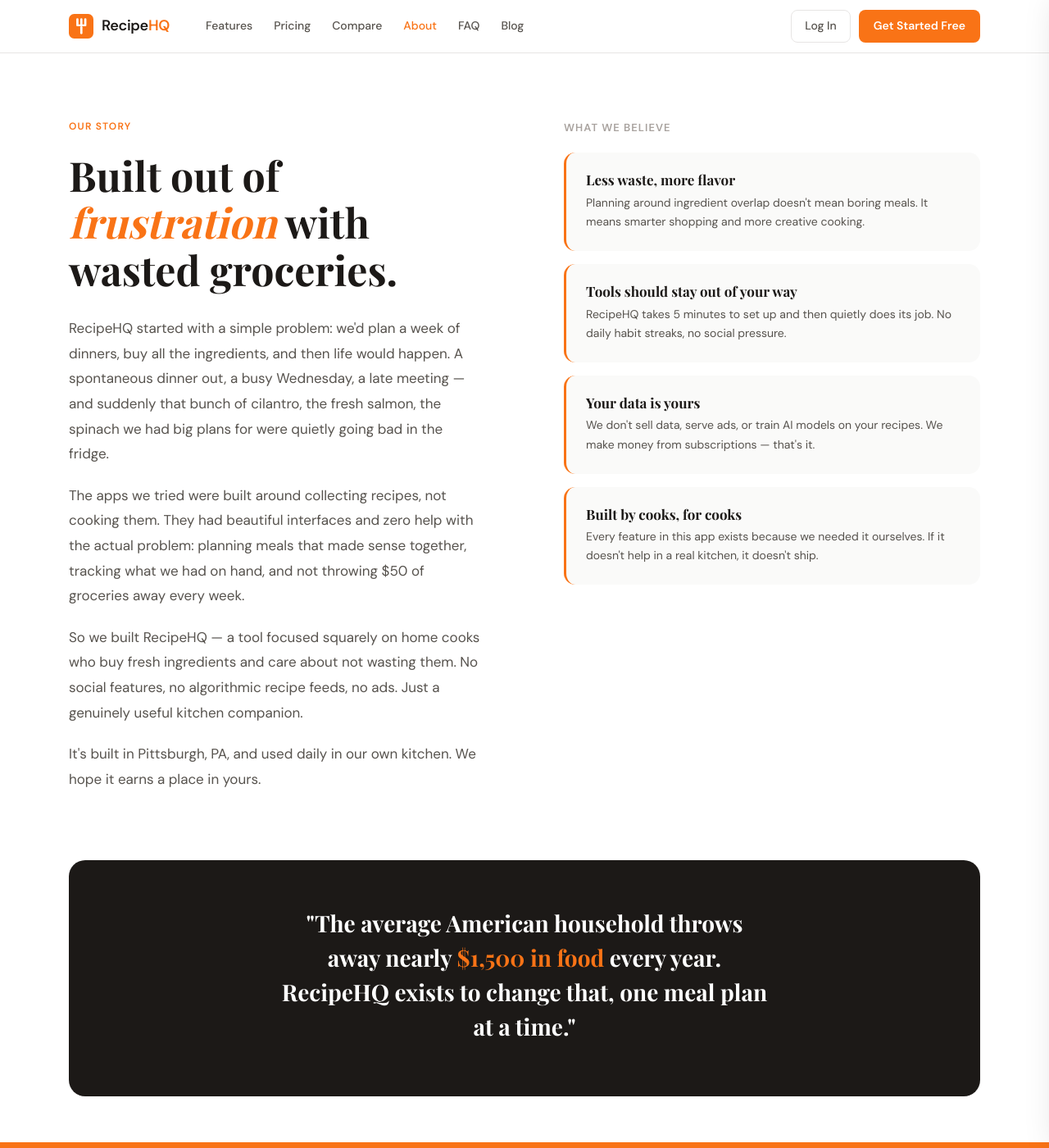
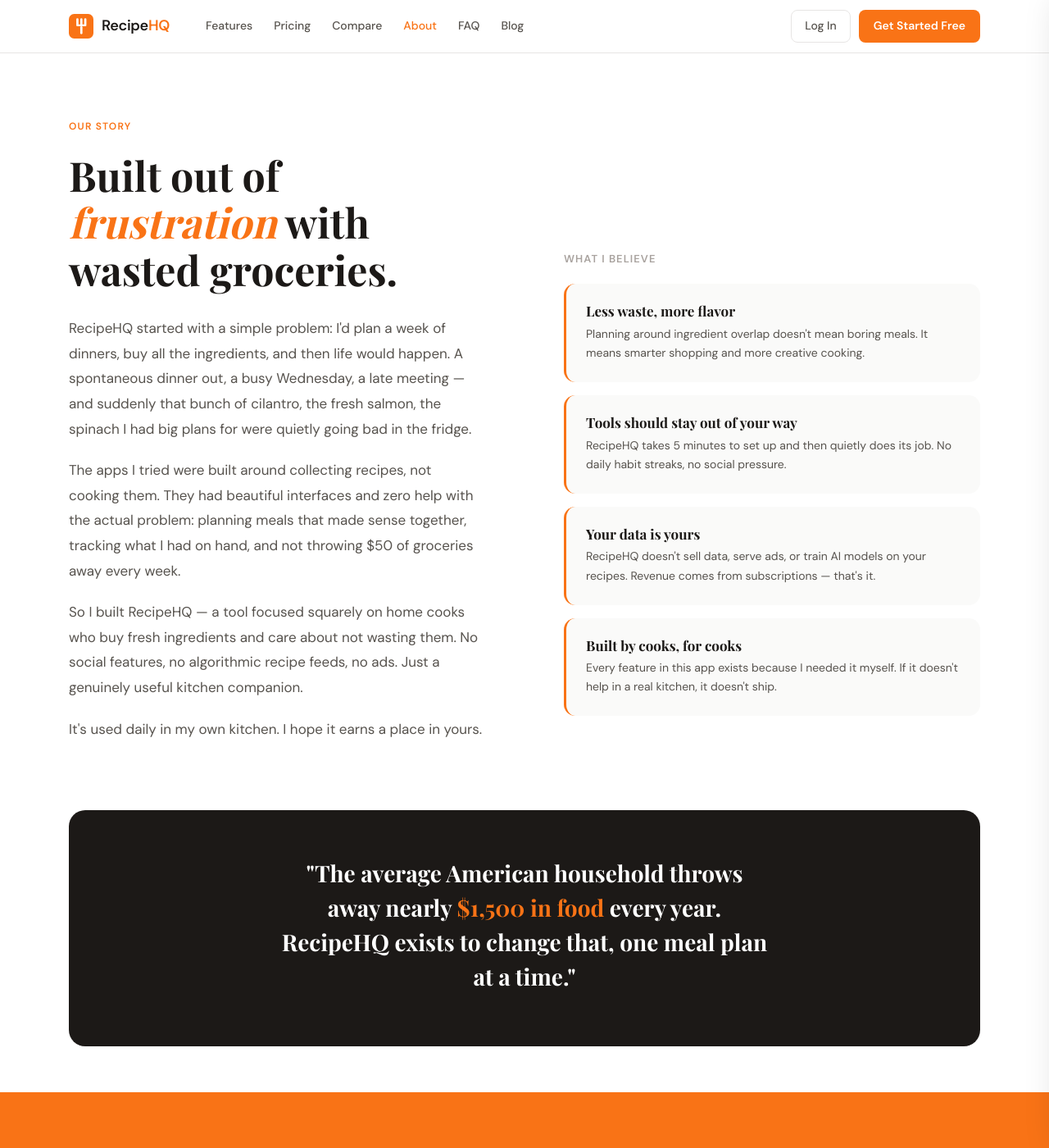
Before and after one commit to bgerlach463/recipehq-site, a Jekyll site: the page built from about/index.html, in a window 1280 px wide and 1400 px high. Shown: the whole window at 82% size. Built offline with Jekyll 4.4.1, drawn with Linux system fonts in a browser that asks for light colours.

Commit message:
Update marketing site with new features + about page fixes
Hero: Replace unverified stats ($38 savings, 30% waste) with feature pillars (Shop Smart / Waste Less / AI-Powered).

Features page: Add Smart Quantities (Premium), Mark as Cooked (Premium), Pantry Photo Scan (Max), Smart Meal Pairing (Max). Update Plan My Week copy.

Pricing page: Add Smart Quantities + Mark as Cooked to Premium. Add Pantry Photo Scan + Smart Meal Pairing to Max. Update FAQ.

Comparison page: Add 3 new rows (auto pantry deduction, pantry photo scan, smart purchase quantities) — all exclusive to RecipeHQ.

About page: Change "we" voice to "I" (solo founder). Remove Pittsburgh, PA reference. Push "What I Believe" sidebar down 160px to align with body content, not H1.

Co-Authored-By: Claude Opus 4.6 (1M context) <noreply@anthropic.com>

```diff
--- a/about/index.html
+++ b/about/index.html
@@ -1,11 +1,11 @@
 ---
 layout: default
 title: "About | RecipeHQ"
-description: "RecipeHQ was built in Pittsburgh to solve a simple problem: too much food going to waste. Learn about our mission to help home cooks save money."
+description: "RecipeHQ was built to solve a simple problem: too much food going to waste. Learn about the mission to help home cooks save money."
 nav_active: about
 canonical: /about/
 og_title: "About | RecipeHQ"
-og_description: "RecipeHQ was built in Pittsburgh to solve a simple problem: too much food going to waste. Learn about our mission to help home cooks save money."
+og_description: "RecipeHQ was built to solve a simple problem: too much food going to waste. Learn about the mission to help home cooks save money."
 og_url: "https://myrecipehq.com/about/"
 og_type: website
 og_image: "https://myrecipehq.com/og-image.png"
@@ -17,10 +17,10 @@ head_extra: |
       "name": "RecipeHQ",
       "url": "https://www.myrecipehq.com",
       "logo": "https://www.myrecipehq.com/images/recipehq-logo.png",
-      "description": "RecipeHQ is an independent recipe management app built for home cooks who care about cooking fresh, reducing food waste, and saving money. Built in Pittsburgh, PA.",
+      "description": "RecipeHQ is an independent recipe management app built for home cooks who care about cooking fresh, reducing food waste, and saving money.",
       "foundingLocation": {
         "@type": "Place",
-        "name": "Pittsburgh, Pennsylvania, USA"
+        "name": "United States"
       },
       "foundingDate": "2026",
       "founder": {
@@ -49,14 +49,14 @@ head_extra: |
           <div class="section-eyebrow" style="display:block;margin-bottom:20px">Our Story</div>
           <h1>Built out of <em>frustration</em> with wasted groceries.</h1>
           <div class="about-body" style="margin-top:28px">
-            <p>RecipeHQ started with a simple problem: we'd plan a week of dinners, buy all the ingredients, and then life would happen. A spontaneous dinner out, a busy Wednesday, a late meeting — and suddenly that bunch of cilantro, the fresh salmon, the spinach we had big plans for were quietly going bad in the fridge.</p>
-            <p>The apps we tried were built around collecting recipes, not cooking them. They had beautiful interfaces and zero help with the actual problem: planning meals that made sense together, tracking what we had on hand, and not throwing $50 of groceries away every week.</p>
-            <p>So we built RecipeHQ — a tool focused squarely on home cooks who buy fresh ingredients and care about not wasting them. No social features, no algorithmic recipe feeds, no ads. Just a genuinely useful kitchen companion.</p>
-            <p>It's built in Pittsburgh, PA, and used daily in our own kitchen. We hope it earns a place in yours.</p>
+            <p>RecipeHQ started with a simple problem: I'd plan a week of dinners, buy all the ingredients, and then life would happen. A spontaneous dinner out, a busy Wednesday, a late meeting — and suddenly that bunch of cilantro, the fresh salmon, the spinach I had big plans for were quietly going bad in the fridge.</p>
+            <p>The apps I tried were built around collecting recipes, not cooking them. They had beautiful interfaces and zero help with the actual problem: planning meals that made sense together, tracking what I had on hand, and not throwing $50 of groceries away every week.</p>
+            <p>So I built RecipeHQ — a tool focused squarely on home cooks who buy fresh ingredients and care about not wasting them. No social features, no algorithmic recipe feeds, no ads. Just a genuinely useful kitchen companion.</p>
+            <p>It's used daily in my own kitchen. I hope it earns a place in yours.</p>
           </div>
         </div>
         <div class="about-sidebar">
-          <div style="font-size:13px;font-weight:700;letter-spacing:.08em;text-transform:uppercase;color:var(--muted);margin-bottom:20px">What we believe</div>
+          <div style="font-size:13px;font-weight:700;letter-spacing:.08em;text-transform:uppercase;color:var(--muted);margin-bottom:20px">What I believe</div>
           <div class="value-cards">
             <div class="value-card">
               <h4>Less waste, more flavor</h4>
@@ -68,11 +68,11 @@ head_extra: |
             </div>
             <div class="value-card">
               <h4>Your data is yours</h4>
-              <p>We don't sell data, serve ads, or train AI models on your recipes. We make money from subscriptions — that's it.</p>
+              <p>RecipeHQ doesn't sell data, serve ads, or train AI models on your recipes. Revenue comes from subscriptions — that's it.</p>
             </div>
             <div class="value-card">
               <h4>Built by cooks, for cooks</h4>
-              <p>Every feature in this app exists because we needed it ourselves. If it doesn't help in a real kitchen, it doesn't ship.</p>
+              <p>Every feature in this app exists because I needed it myself. If it doesn't help in a real kitchen, it doesn't ship.</p>
             </div>
           </div>
         </div>
--- a/css/style.css
+++ b/css/style.css
@@ -469,7 +469,7 @@ section { padding: 96px 0; }
 .about-text h1 em { font-style: italic; color: var(--orange); }
 .about-body { font-size: 17px; color: var(--mid); line-height: 1.8; }
 .about-body p { margin-bottom: 20px; }
-.about-sidebar {}
+.about-sidebar { padding-top: 160px; }
 .value-cards { display: flex; flex-direction: column; gap: 16px; margin-top: 8px; }
 .value-card {
   padding: 24px; border-radius: 14px;
@@ -659,6 +659,7 @@ footer {
 
   /* About */
   .about-grid { grid-template-columns: 1fr; gap: 40px; }
+  .about-sidebar { padding-top: 0; }
   .about-mission { padding: 36px 24px; border-radius: 16px; }
 
   /* Comparison */
--- a/index.html
+++ b/index.html
@@ -46,9 +46,9 @@ head_extra: |
           <a href="/features/" class="btn-hero-ghost">See how it works &rarr;</a>
         </div>
         <div class="hero-stat-row">
-          <div class="hero-stat"><strong>$38</strong><span>avg. monthly savings</span></div>
-          <div class="hero-stat"><strong>~30%</strong><span>less food wasted</span></div>
-          <div class="hero-stat"><strong>AI</strong><span>recipe extraction</span></div>
+          <div class="hero-stat"><strong>Shop Smart</strong><span>purchase-ready quantities</span></div>
+          <div class="hero-stat"><strong>Waste Less</strong><span>pantry tracking + alerts</span></div>
+          <div class="hero-stat"><strong>AI-Powered</strong><span>import, planning + swaps</span></div>
         </div>
       </div>
       <div class="hero-app">
--- a/pricing/index.html
+++ b/pricing/index.html
@@ -147,6 +147,8 @@ body_scripts: |
           <li class="included"><strong>Smart suggestions</strong></li>
           <li class="included"><strong>Meal view</strong> (cooking screen)</li>
           <li class="included"><strong>Shopping list</strong> + pantry transfer</li>
+          <li class="included"><strong>Smart Quantities</strong> (purchase-unit conversion)</li>
+          <li class="included"><strong>Mark as Cooked</strong> (auto pantry deduction)</li>
           <li class="included">Recipe notes &amp; ratings</li>
         </ul>
         <a href="/coming-soon/" class="btn-plan btn-plan-orange">Get Premium</a>
@@ -166,6 +168,8 @@ body_scripts: |
           <li class="included"><strong>Multi-component meal detection</strong></li>
           <li class="included"><strong>Full week auto-plan</strong> from scratch</li>
           <li class="included"><strong>Build a Meal</strong> / suggest sides on the fly</li>
+          <li class="included"><strong>Smart Meal Pairing</strong> (AI flavor/cuisine cohesion)</li>
+          <li class="included"><strong>Pantry Photo Scan</strong> (snap &amp; stock)</li>
           <li class="included"><strong>Calorie &amp; macro estimates</strong></li>
           <li class="included"><strong>AI ingredient substitutions</strong></li>
           <li class="included"><strong>Scan List</strong> (photo to shopping list)</li>
@@ -187,7 +191,7 @@ body_scripts: |
       </div>
       <div class="faq-item" onclick="toggleFaq(this)">
         <button class="faq-q">What's the difference between Premium and Max? <span class="faq-chevron">⌄</span></button>
-        <div class="faq-a">Premium ($7/mo, or $5/mo billed annually) gives you the core planning experience — meal planner, smart suggestions, shopping list, pantry with expiration alerts, and PDF/Keep import. You plan, AI assists. Max ($10/mo, or $8/mo billed annually) lets AI do the heavy lifting — full auto-plan, Build a Meal on the fly, calorie &amp; macro estimates, AI substitutions, and AI images. Start free and upgrade when you're ready.</div>
+        <div class="faq-a">Premium ($7/mo, or $5/mo billed annually) gives you the core planning experience — meal planner, smart suggestions, shopping list with purchase-unit conversion, pantry with expiration alerts and auto-deduction when you cook, and PDF/Keep import. You plan, AI assists. Max ($10/mo, or $8/mo billed annually) lets AI do the heavy lifting — full auto-plan with smart meal pairing, Build a Meal, pantry photo scan, calorie &amp; macro estimates, AI substitutions, and AI images. Start free and upgrade when you're ready.</div>
       </div>
       <div class="faq-item" onclick="toggleFaq(this)">
         <button class="faq-q">Can I cancel anytime? <span class="faq-chevron">⌄</span></button>
```
Also changed, not shown: comparison/index.html (+21 -0 lines), features/index.html (+9 -1 lines).
